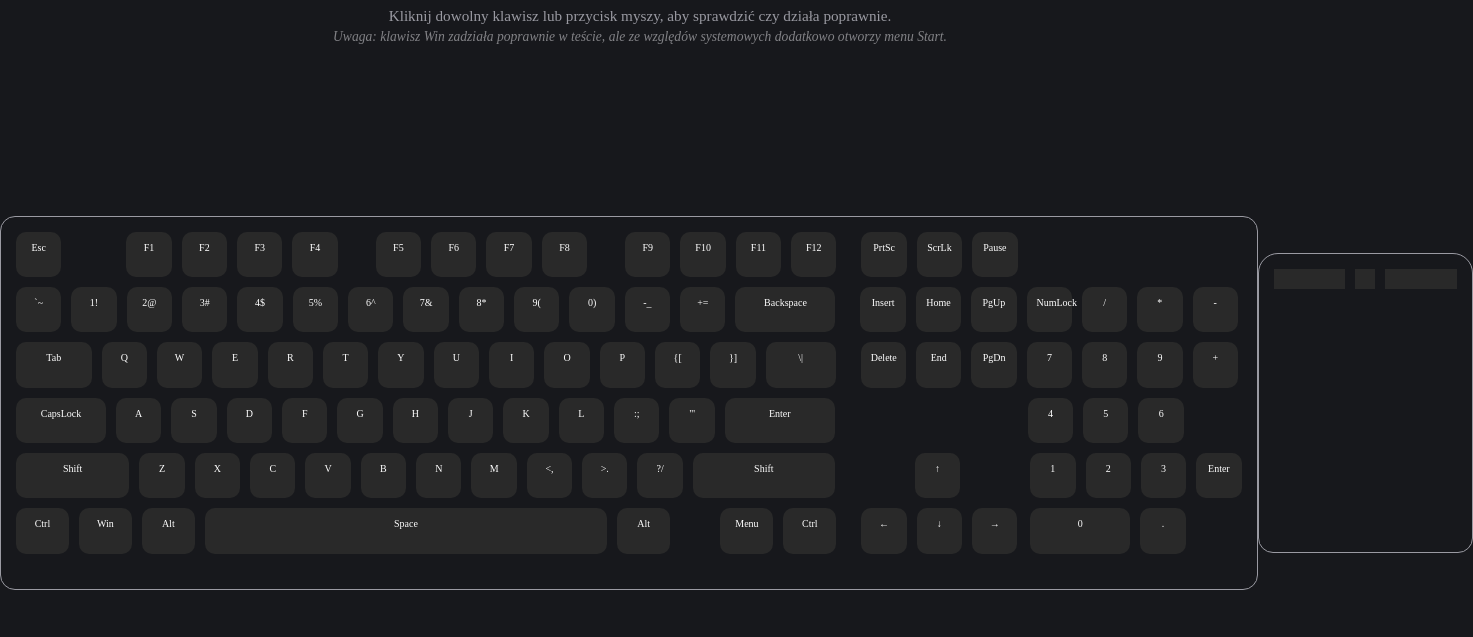
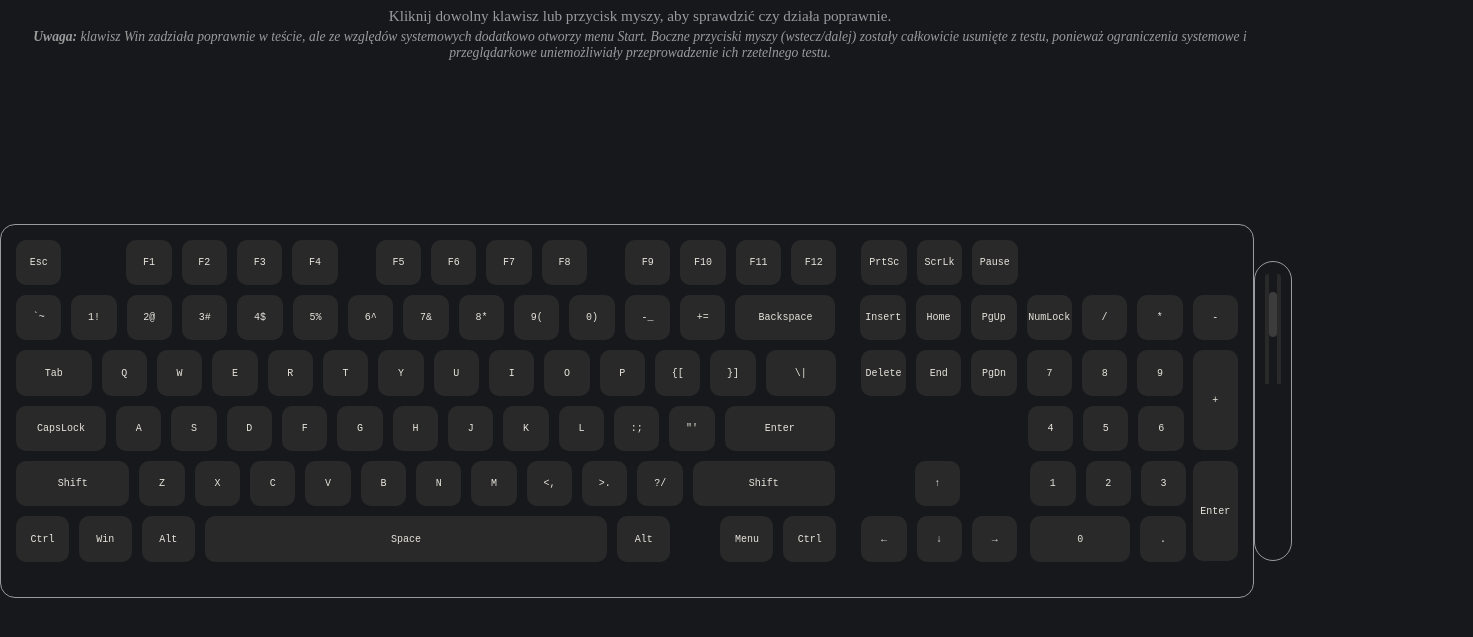
Before and after one commit to michalpawlowski-mp/keyboard-test, a website built with Vite: page index.html in a window 1280 px wide. Shown: the part 55-692 px from the top of the page, 1473 px wide, since content can reach past the window. Built offline with nearby package versions, Linux system fonts and the light colour scheme.

Commit message:
style: improve mouse styling, add spanning numpad keys and extend limitations notice

```diff
--- a/src/main.js
+++ b/src/main.js
@@ -11,10 +11,11 @@ document.querySelector("#app").innerHTML = `
   <header>
     <h1>Keyboard & Mouse Tester</h1>
     <p class="intro">Kliknij dowolny klawisz lub przycisk myszy, aby sprawdzić czy działa poprawnie.</p>
-    <p class="disclaimer">
-      Uwaga: klawisz Win zadziała poprawnie w teście, ale ze względów systemowych
-      dodatkowo otworzy menu Start.
-    </p>
+<p class="disclaimer">
+  <b>Uwaga:</b> klawisz Win zadziała poprawnie w teście, ale ze względów systemowych dodatkowo otworzy menu Start.
+  Boczne przyciski myszy (wstecz/dalej) zostały całkowicie usunięte z testu, ponieważ ograniczenia
+  systemowe i przeglądarkowe uniemożliwiały przeprowadzenie ich rzetelnego testu.
+</p>
   </header>
   <main>
     <div class="keyboard">
--- a/src/style.css
+++ b/src/style.css
@@ -6,6 +6,7 @@
 
 :root {
   --text-light: #e8e5dd;
+  --accent: #395ed4;
   --font-display: "Segoe UI", system-ui, sans-serif;
   --font-mono: "JetBrains Mono", "Fira Code", ui-monospace, monospace;
 }
@@ -58,7 +59,7 @@ h1::after {
 .disclaimer {
   margin-top: 0.3rem;
   font-size: 0.85rem;
-  color: #828286;
+  color: #9b9b9b;
   font-style: italic;
 }
 
@@ -84,6 +85,7 @@ main {
 }
 
 .keyboard-row {
+  position: relative;
   display: flex;
 }
 
@@ -94,33 +96,62 @@ main {
   padding: 10px;
   margin: 5px;
   border-radius: 10px;
+  display: flex;
+  align-items: center;
+  justify-content: center;
+  color: var(--text-light);
+  font-family: var(--font-mono);
 }
 
 .key.active,
 .mouse-btn.active {
-  background-color: #395ed4;
+  background-color: var(--accent);
 }
 
 .mouse {
+  width: 5.7cm;
+  height: 300px;
   border: 1px solid #9a9aa2;
+  border-radius: 85px;
+
+  margin: auto;
+  padding: 12px 10px;
+
   display: flex;
-  padding: 10px;
-  margin: auto;
-  height: 300px;
-  width: 5.7cm;
-  border-radius: 20px 20px 15px 15px;
+  justify-content: space-between;
 }
 
 .mouse-btn {
-  background-color: #292929;
-  padding: 10px;
-  margin: 5px;
-  height: 10px;
+  background: #292929;
+  cursor: default;
+  transition:
+    background-color 0.08s ease,
+    transform 0.08s ease;
 }
 
-.mouse-btn:first-child,
-.mouse-btn:last-child {
-  width: 100px;
+.mouse-btn:nth-child(1) {
+  width: 42%;
+  height: 110px;
+  border-radius: 70px 20px 15px 15px;
+}
+
+.mouse-btn:nth-child(2) {
+  width: 16px;
+  height: 45px;
+  margin-top: 18px;
+  border-radius: 999px;
+  background: #3c3c3c;
+}
+
+.mouse-btn:nth-child(3) {
+  width: 42%;
+  height: 110px;
+  border-radius: 20px 70px 15px 15px;
+}
+
+.mouse-btn.active {
+  background: var(--accent);
+  transform: scale(0.96);
 }
 
 .key[data-key="Escape"] {
@@ -131,68 +162,77 @@ main {
   margin-right: 33px;
 }
 .key[data-key="F12"] {
-  margin-right: 15px;
+  margin-right: 20px;
 }
+
 .key[data-key="Space"] {
   width: 10.65cm;
 }
+
 .key[data-key="Tab"] {
   width: 2cm;
 }
+
 .key[data-key="CapsLock"] {
   width: 90px;
 }
+
 .key[data-key="ShiftLeft"] {
   width: 3cm;
 }
+
+.key[data-key="ShiftRight"] {
+  width: 142px;
+  margin-right: 75px;
+}
+
 .key[data-key="AltRight"] {
   margin-right: 1.2cm;
 }
+
 .key[data-key="Backspace"] {
   width: 100px;
-  margin-right: 15px;
+  margin-right: 20px;
 }
+
 .key[data-key="Backslash"] {
   width: 70px;
+  margin-right: 20px;
 }
+
 .key[data-key="Enter"] {
   width: 110px;
+  margin-right: 188px;
 }
-.key[data-key="ShiftRight"] {
-  width: 142px;
-}
+
 .key[data-key="ControlLeft"],
 .key[data-key="MetaLeft"],
 .key[data-key="AltLeft"],
 .key[data-key="AltRight"],
-.key[data-key="ContextMenu"],
-.key[data-key="ControlRight"] {
+.key[data-key="ContextMenu"] {
   width: 1.4cm;
 }
 
-.key[data-key="ControlRight"],
-.key[data-key="Enter"],
-.key[data-key="Backslash"],
-.key[data-key="Backspace"],
-.key[data-key="F12"] {
+.key[data-key="ControlRight"] {
+  width: 1.4cm;
   margin-right: 20px;
 }
 
-.key[data-key="ShiftRight"] {
-  margin-right: 75px;
-}
 .key[data-key="ArrowUp"] {
   margin-right: 65px;
 }
-.key[data-key="Enter"] {
-  margin-right: 188px;
-}
+
 .key[data-key="ArrowRight"] {
   margin-right: 8px;
 }
+
 .key[data-key="Numpad0"] {
   width: 100px;
 }
-/* .key[data-key="NumpadEnter"] {
+
+.key[data-key="NumpadEnter"],
+.key[data-key="NumpadAdd"] {
+  position: absolute;
+  right: 0px;
   height: 100px;
-} */
+}
```
